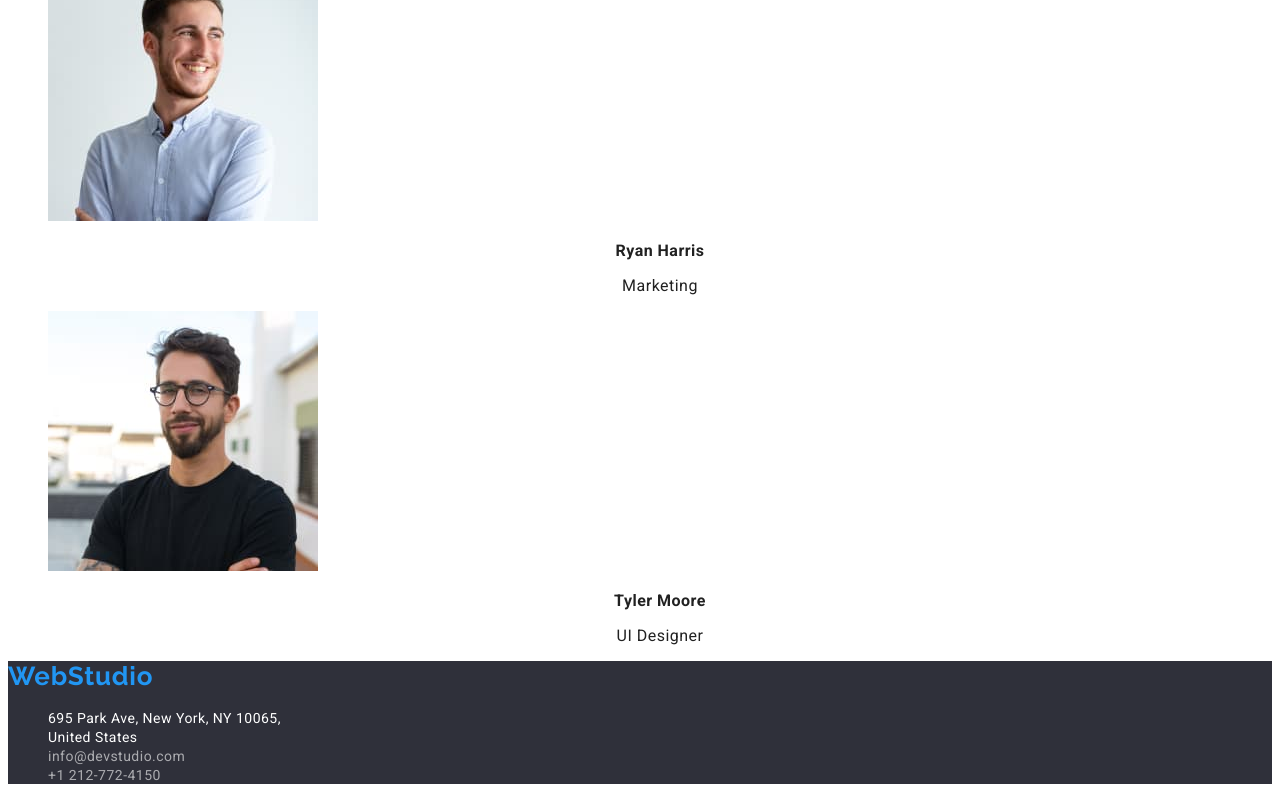
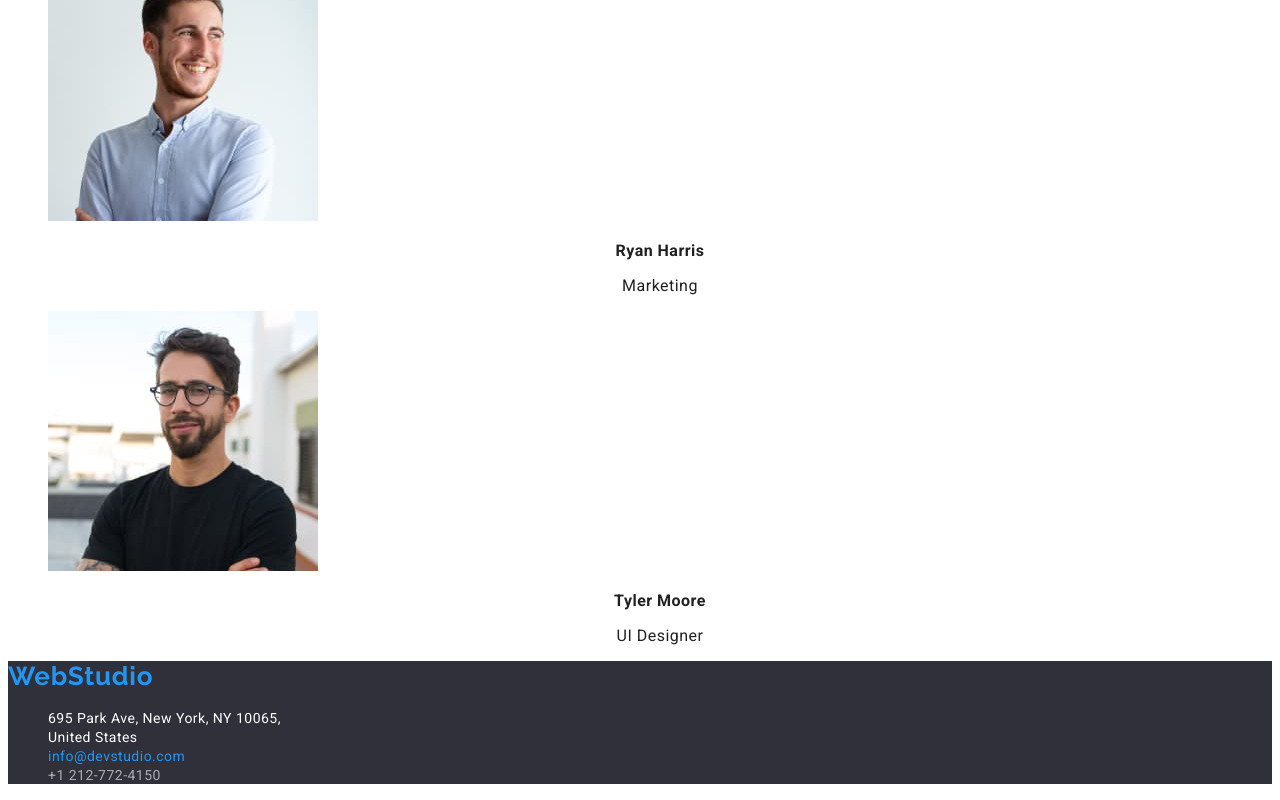
Before and after one commit to sbx79/goit-markup-hw-02, a plain HTML site: page index.html in a window 1280 px wide. In both pictures the pointer is over the link 116 px from the left and 3219 px from the top of the page. Shown: the part 2463-3263 px from the top of the page. Drawn offline with Linux system fonts and the light colour scheme.

Commit message:
adding hover and focus for footer-contacts-link

```diff
--- a/css/styles.css
+++ b/css/styles.css
@@ -81,6 +81,9 @@ button:hover, button:focus {
     color: var(--footer-contact-color);
 }
 
+.footer-contacts-link:hover, .footer-contacts-link:focus {
+    color: var(--accent-color);
+}
 .footer-address-link:hover, .footer-address-link:focus {
     color: var(--accent-color);
 }
```
